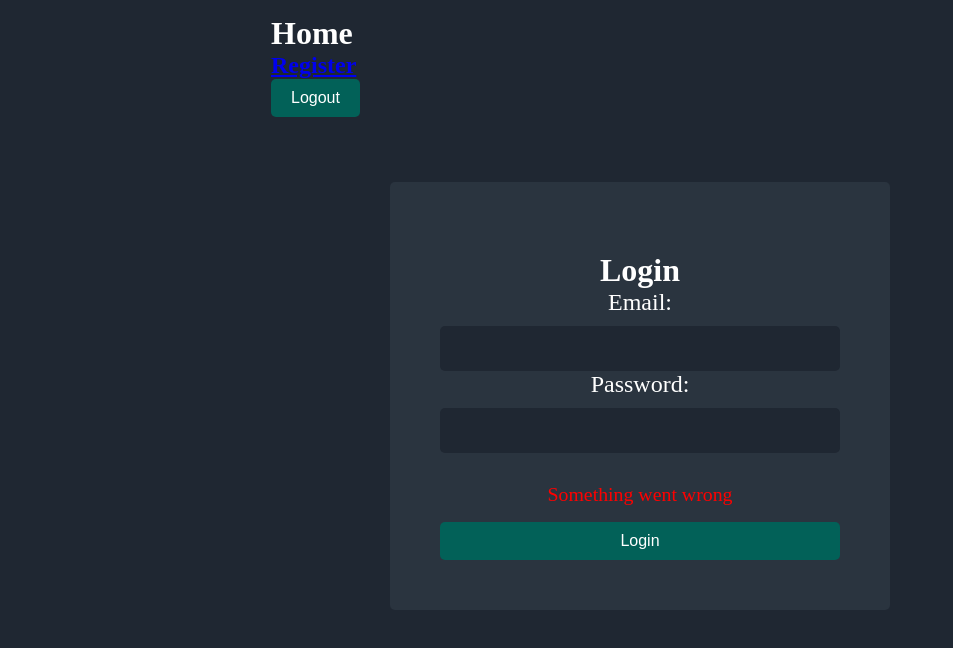
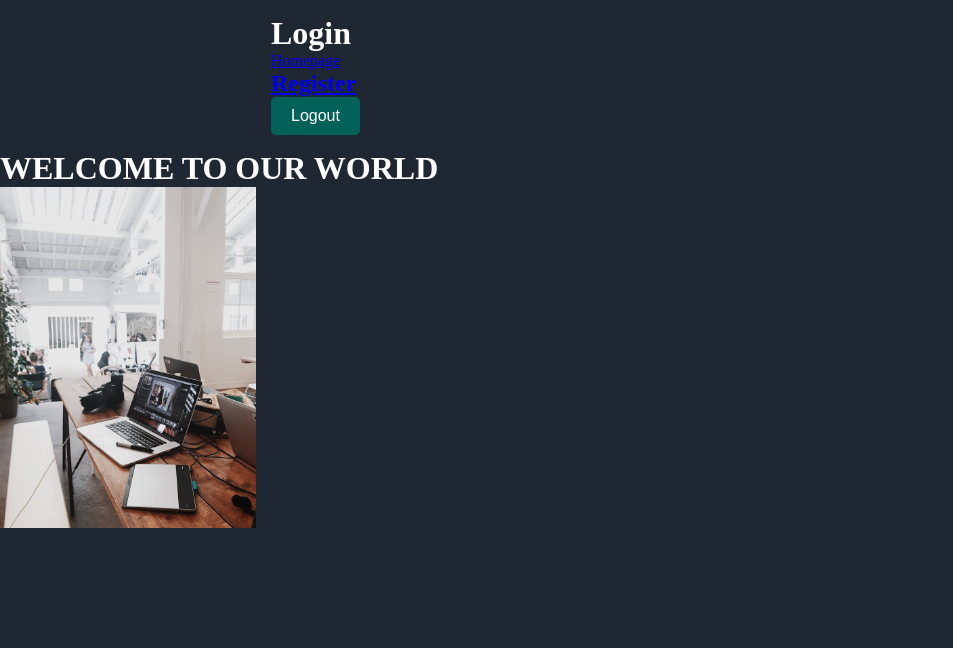
Before and after one commit to ogusam/landing-page, a React (Create React App) app: page / in a window 1280 px wide. Shown: the top 648 px of the page, without its empty margins (0-953 px from the left). Built offline with nearby package versions, Linux system fonts and the light colour scheme.

Commit message:
progress2

```diff
--- a/src/App.js
+++ b/src/App.js
@@ -2,6 +2,7 @@
 
 import './main.scss';
 import Layout from './components/Layout';
+import Landingpage from './components/Landingpage';
 
 
 function App(){
--- a/src/components/Header.js
+++ b/src/components/Header.js
@@ -6,16 +6,18 @@ function Header() {
     <div className='main-header'>
         <div className='maim-header__inner'>
             <div className='main-header__left'>
-            <Link to="/">
-                Home
+            <Link to="/login">
+                Login
             </Link>
             </div>
             <div>
+                <Link to="/">Homepage</Link>
                 <Link to ="/register"><h2>Register</h2></Link>
             </div>
             <div className='main-header__right'>
                 <button className='btn'>Logout</button>
             </div>
+
 
         </div>
 
--- /dev/null
+++ b/src/components/Landingpage.js
@@ -0,0 +1,20 @@
+import React from 'react';
+import image from '../images/image.jpg'
+
+
+function Landingpage() {
+  return (
+    <div className='home__page'>
+    <div __home>
+        <h1>WELCOME TO OUR WORLD</h1>
+        <img src={image} width ='20%' height='20%'alt=''/>
+
+
+
+
+    </div>
+    </div>
+  )
+}
+
+export default Landingpage;
--- a/src/components/Layout.js
+++ b/src/components/Layout.js
@@ -2,12 +2,14 @@ import React from "react";
 import {BrowserRouter, Routes, Route} from "react-router-dom"
 import Header from "./Header";
 import AuthBox from "./AuthBox";
+import Landingpage from "./Landingpage";
 const Layout =()=>{
     return(
         <BrowserRouter>
             <Header/>
             <Routes>
-               <Route exact path="/" element={<AuthBox></AuthBox>}/>
+                <Route exact path="/" element={<Landingpage/>}/>
+               <Route path="/login" element={<AuthBox></AuthBox>}/>
                <Route path ="/register" element={<AuthBox register/>}/>
             </Routes>
         </BrowserRouter>
```
Also changed, not shown: src/components/Home.js (deleted, +0 -9 lines), src/images/image.jpg (added).
